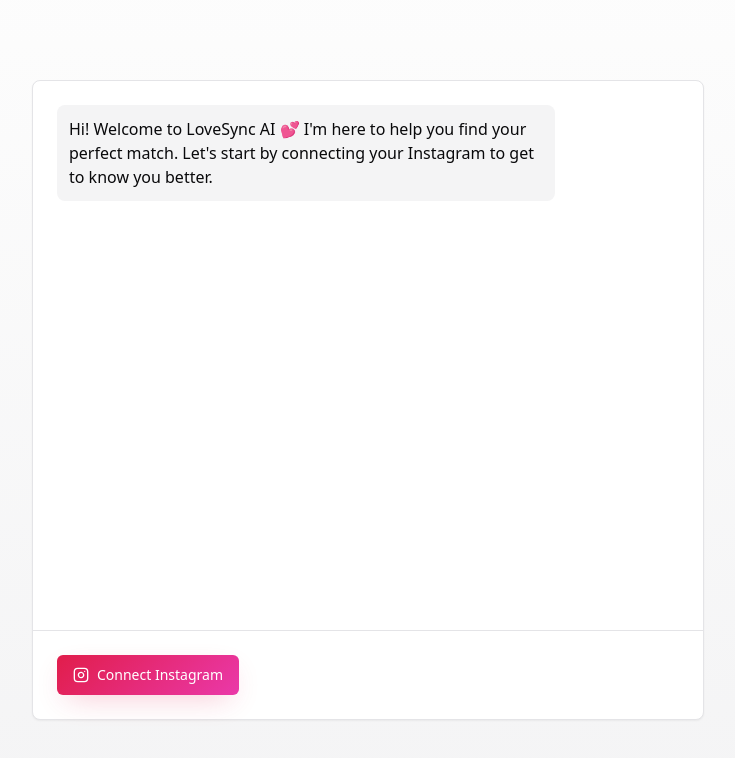
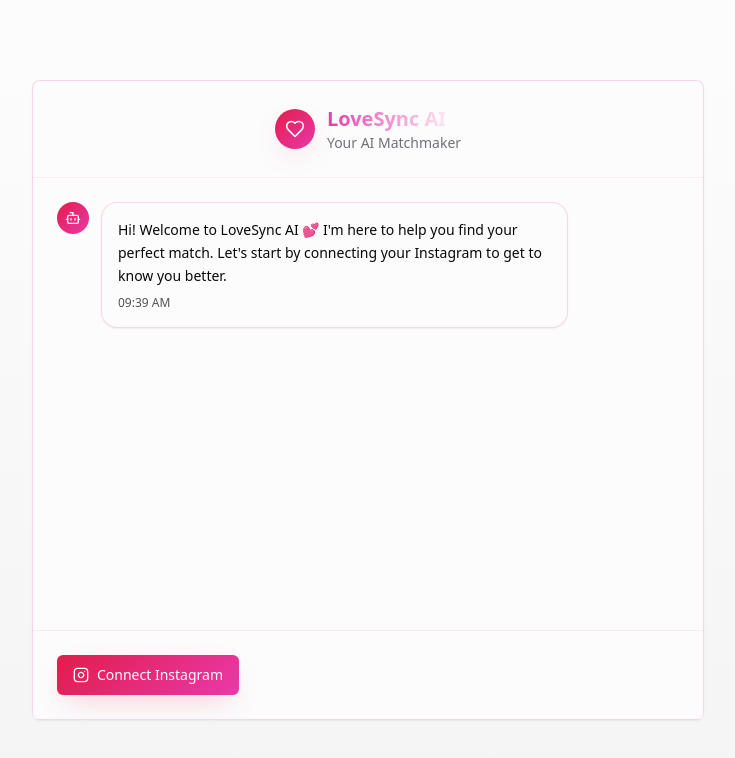
Before and after one commit to tpavankalyan/insta-match-agent, a React (Vite) app: page / in a window 1280 px wide. Shown: the top 758 px of the page, without its empty margins (272-1007 px from the left). Built offline with nearby package versions, Linux system fonts and the light colour scheme.

Commit message:
Refactor: Improve chat interface
Enhance the visual appeal of the initial chat interface to make it more attractive.

```diff
--- a/src/components/ChatInterface.tsx
+++ b/src/components/ChatInterface.tsx
@@ -3,7 +3,7 @@ import { Button } from '@/components/ui/button';
 import { Card } from '@/components/ui/card';
 import { Input } from '@/components/ui/input';
 import { Textarea } from '@/components/ui/textarea';
-import { Upload, Instagram, Heart, Camera, Video } from 'lucide-react';
+import { Upload, Instagram, Heart, Camera, Video, Bot, User } from 'lucide-react';
 
 interface Message {
   id: string;
@@ -225,39 +225,72 @@ const ChatInterface: React.FC<ChatInterfaceProps> = ({ onComplete }) => {
 
   return (
     <div className="min-h-screen gradient-soft flex items-center justify-center p-4">
-      <Card className="w-full max-w-2xl h-[80vh] flex flex-col shadow-soft">
-        <div className="flex-1 p-6 overflow-y-auto space-y-4">
+      <Card className="w-full max-w-2xl h-[80vh] flex flex-col shadow-soft backdrop-blur-sm bg-background/95 border-romantic/20">
+        {/* Header */}
+        <div className="flex items-center justify-center p-6 border-b border-romantic/10">
+          <div className="flex items-center gap-3">
+            <div className="w-10 h-10 gradient-romantic rounded-full flex items-center justify-center shadow-romantic">
+              <Heart className="w-5 h-5 text-white" />
+            </div>
+            <div>
+              <h2 className="text-xl font-semibold bg-gradient-to-r from-romantic to-romantic-variant bg-clip-text text-transparent">
+                LoveSync AI
+              </h2>
+              <p className="text-sm text-muted-foreground">Your AI Matchmaker</p>
+            </div>
+          </div>
+        </div>
+
+        <div className="flex-1 p-6 overflow-y-auto space-y-6">
           {messages.map((message) => (
             <div
               key={message.id}
-              className={`flex ${message.isBot ? 'justify-start' : 'justify-end'}`}
+              className={`flex items-start gap-3 ${message.isBot ? 'justify-start' : 'justify-end'}`}
             >
+              {message.isBot && (
+                <div className="w-8 h-8 gradient-romantic rounded-full flex items-center justify-center shadow-sm flex-shrink-0">
+                  <Bot className="w-4 h-4 text-white" />
+                </div>
+              )}
+
               <div
-                className={`max-w-[80%] p-3 rounded-lg ${
+                className={`max-w-[75%] p-4 rounded-2xl animate-fade-in ${
                   message.isBot
-                    ? 'bg-muted text-foreground'
-                    : 'gradient-romantic text-white shadow-romantic'
+                    ? 'bg-background border border-romantic/20 text-foreground shadow-sm'
+                    : 'gradient-romantic text-white shadow-romantic ml-auto'
                 }`}
               >
-                {message.text}
+                <p className="text-sm leading-relaxed">{message.text}</p>
+                <div className="text-xs opacity-70 mt-2">
+                  {message.timestamp.toLocaleTimeString([], { hour: '2-digit', minute: '2-digit' })}
+                </div>
               </div>
+
+              {!message.isBot && (
+                <div className="w-8 h-8 bg-romantic/10 rounded-full flex items-center justify-center flex-shrink-0">
+                  <User className="w-4 h-4 text-romantic" />
+                </div>
+              )}
             </div>
           ))}
 
           {isTyping && (
-            <div className="flex justify-start">
-              <div className="bg-muted p-3 rounded-lg">
+            <div className="flex items-start gap-3">
+              <div className="w-8 h-8 gradient-romantic rounded-full flex items-center justify-center shadow-sm">
+                <Bot className="w-4 h-4 text-white" />
+              </div>
+              <div className="bg-background border border-romantic/20 p-4 rounded-2xl shadow-sm">
                 <div className="flex space-x-1">
-                  <div className="w-2 h-2 bg-muted-foreground rounded-full animate-bounce"></div>
-                  <div className="w-2 h-2 bg-muted-foreground rounded-full animate-bounce" style={{ animationDelay: '0.1s' }}></div>
-                  <div className="w-2 h-2 bg-muted-foreground rounded-full animate-bounce" style={{ animationDelay: '0.2s' }}></div>
+                  <div className="w-2 h-2 bg-romantic rounded-full animate-bounce"></div>
+                  <div className="w-2 h-2 bg-romantic rounded-full animate-bounce" style={{ animationDelay: '0.1s' }}></div>
+                  <div className="w-2 h-2 bg-romantic rounded-full animate-bounce" style={{ animationDelay: '0.2s' }}></div>
                 </div>
               </div>
             </div>
           )}
         </div>
 
-        <div className="p-6 border-t">
+        <div className="p-6 border-t border-romantic/10 bg-background/50">
           {renderInput()}
         </div>
       </Card>
```
